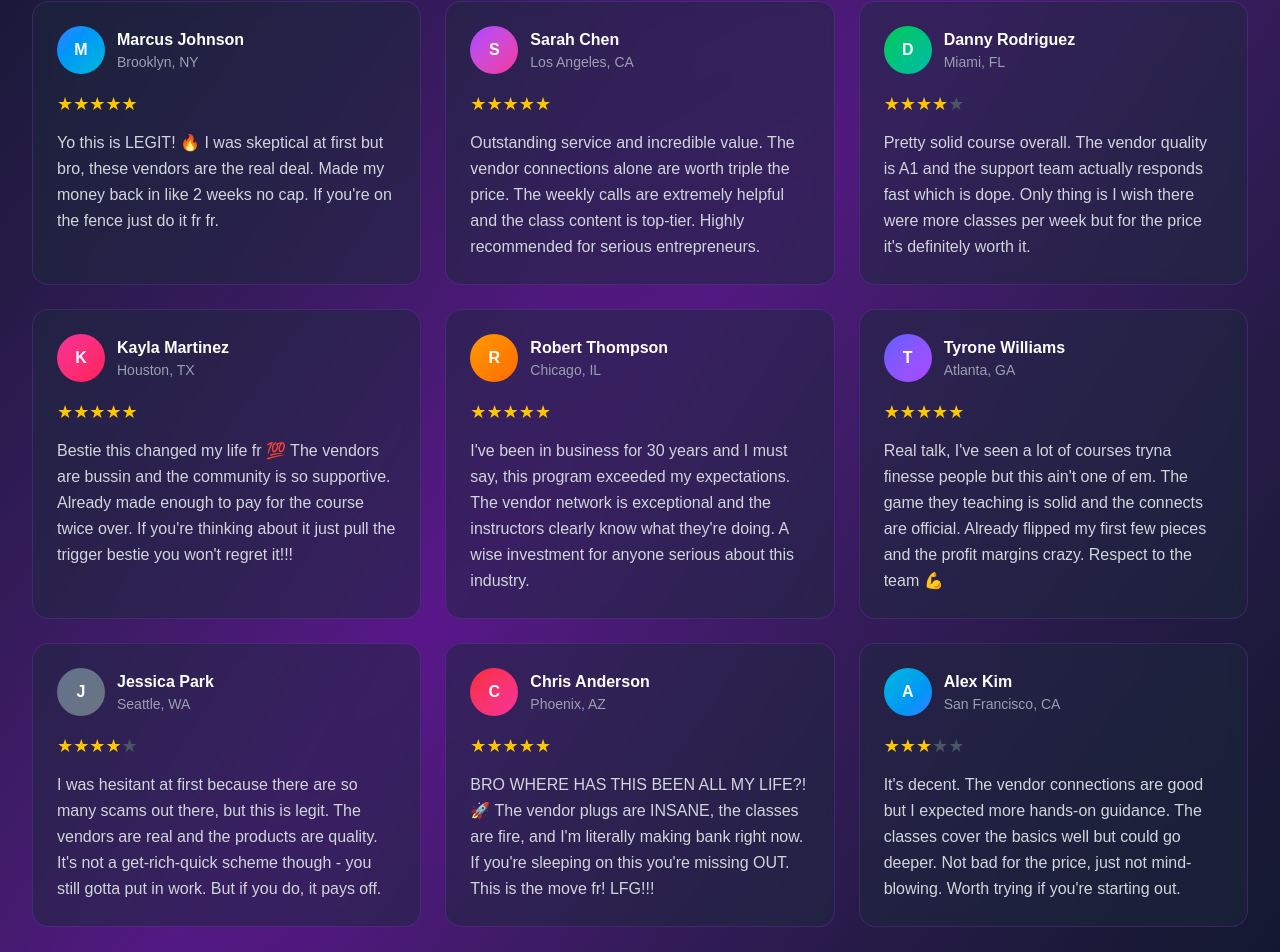
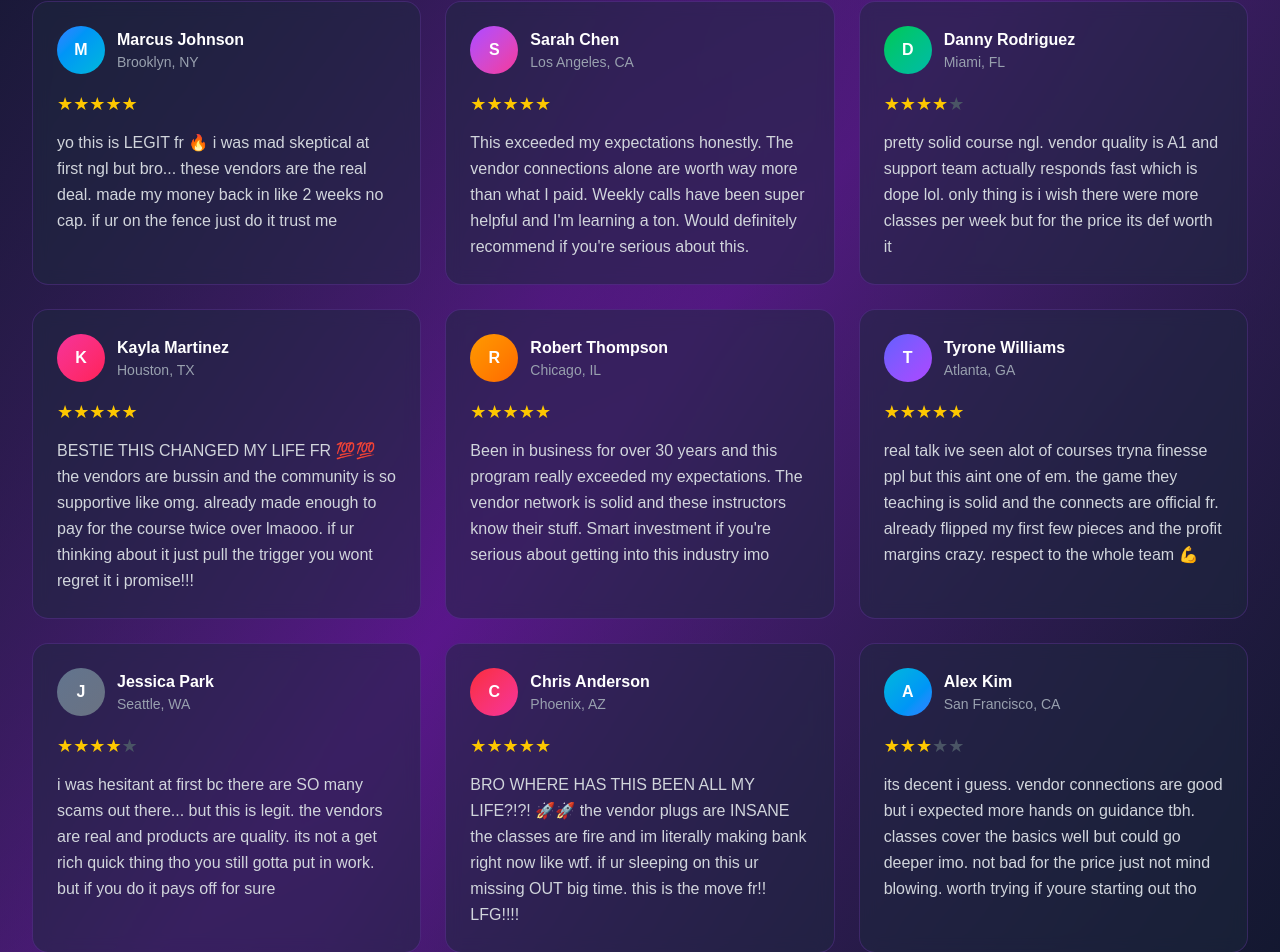
Before and after one commit to leighton-lakez/course-lab, a Next.js app: page / in a window 1280 px wide. Shown: the part 1710-2662 px from the top of the page. Built offline with nearby package versions, Linux system fonts and the light colour scheme.

Commit message:
Make testimonials more realistic with casual language and typos

```diff
--- a/app/page.tsx
+++ b/app/page.tsx
@@ -281,7 +281,7 @@ export default function Home() {
                 ))}
               </div>
               <p className="text-gray-300 leading-relaxed">
-                Yo this is LEGIT! 🔥 I was skeptical at first but bro, these vendors are the real deal. Made my money back in like 2 weeks no cap. If you're on the fence just do it fr fr.
+                yo this is LEGIT fr 🔥 i was mad skeptical at first ngl but bro... these vendors are the real deal. made my money back in like 2 weeks no cap. if ur on the fence just do it trust me
               </p>
             </div>
 
@@ -302,7 +302,7 @@ export default function Home() {
                 ))}
               </div>
               <p className="text-gray-300 leading-relaxed">
-                Outstanding service and incredible value. The vendor connections alone are worth triple the price. The weekly calls are extremely helpful and the class content is top-tier. Highly recommended for serious entrepreneurs.
+                This exceeded my expectations honestly. The vendor connections alone are worth way more than what I paid. Weekly calls have been super helpful and I'm learning a ton. Would definitely recommend if you're serious about this.
               </p>
             </div>
 
@@ -324,7 +324,7 @@ export default function Home() {
                 <span className="text-gray-600 text-lg">★</span>
               </div>
               <p className="text-gray-300 leading-relaxed">
-                Pretty solid course overall. The vendor quality is A1 and the support team actually responds fast which is dope. Only thing is I wish there were more classes per week but for the price it's definitely worth it.
+                pretty solid course ngl. vendor quality is A1 and support team actually responds fast which is dope lol. only thing is i wish there were more classes per week but for the price its def worth it
               </p>
             </div>
 
@@ -345,7 +345,7 @@ export default function Home() {
                 ))}
               </div>
               <p className="text-gray-300 leading-relaxed">
-                Bestie this changed my life fr 💯 The vendors are bussin and the community is so supportive. Already made enough to pay for the course twice over. If you're thinking about it just pull the trigger bestie you won't regret it!!!
+                BESTIE THIS CHANGED MY LIFE FR 💯💯 the vendors are bussin and the community is so supportive like omg. already made enough to pay for the course twice over lmaooo. if ur thinking about it just pull the trigger you wont regret it i promise!!!
               </p>
             </div>
 
@@ -366,7 +366,7 @@ export default function Home() {
                 ))}
               </div>
               <p className="text-gray-300 leading-relaxed">
-                I've been in business for 30 years and I must say, this program exceeded my expectations. The vendor network is exceptional and the instructors clearly know what they're doing. A wise investment for anyone serious about this industry.
+                Been in business for over 30 years and this program really exceeded my expectations. The vendor network is solid and these instructors know their stuff. Smart investment if you're serious about getting into this industry imo
               </p>
             </div>
 
@@ -387,7 +387,7 @@ export default function Home() {
                 ))}
               </div>
               <p className="text-gray-300 leading-relaxed">
-                Real talk, I've seen a lot of courses tryna finesse people but this ain't one of em. The game they teaching is solid and the connects are official. Already flipped my first few pieces and the profit margins crazy. Respect to the team 💪
+                real talk ive seen alot of courses tryna finesse ppl but this aint one of em. the game they teaching is solid and the connects are official fr. already flipped my first few pieces and the profit margins crazy. respect to the whole team 💪
               </p>
             </div>
 
@@ -409,7 +409,7 @@ export default function Home() {
                 <span className="text-gray-600 text-lg">★</span>
               </div>
               <p className="text-gray-300 leading-relaxed">
-                I was hesitant at first because there are so many scams out there, but this is legit. The vendors are real and the products are quality. It's not a get-rich-quick scheme though - you still gotta put in work. But if you do, it pays off.
+                i was hesitant at first bc there are SO many scams out there... but this is legit. the vendors are real and products are quality. its not a get rich quick thing tho you still gotta put in work. but if you do it pays off for sure
               </p>
             </div>
 
@@ -430,7 +430,7 @@ export default function Home() {
                 ))}
               </div>
               <p className="text-gray-300 leading-relaxed">
-                BRO WHERE HAS THIS BEEN ALL MY LIFE?! 🚀 The vendor plugs are INSANE, the classes are fire, and I'm literally making bank right now. If you're sleeping on this you're missing OUT. This is the move fr! LFG!!!
+                BRO WHERE HAS THIS BEEN ALL MY LIFE?!?! 🚀🚀 the vendor plugs are INSANE the classes are fire and im literally making bank right now like wtf. if ur sleeping on this ur missing OUT big time. this is the move fr!! LFG!!!!
               </p>
             </div>
 
@@ -452,7 +452,7 @@ export default function Home() {
                 <span className="text-gray-600 text-lg">★★</span>
               </div>
               <p className="text-gray-300 leading-relaxed">
-                It's decent. The vendor connections are good but I expected more hands-on guidance. The classes cover the basics well but could go deeper. Not bad for the price, just not mind-blowing. Worth trying if you're starting out.
+                its decent i guess. vendor connections are good but i expected more hands on guidance tbh. classes cover the basics well but could go deeper imo. not bad for the price just not mind blowing. worth trying if youre starting out tho
               </p>
             </div>
           </div>
```
